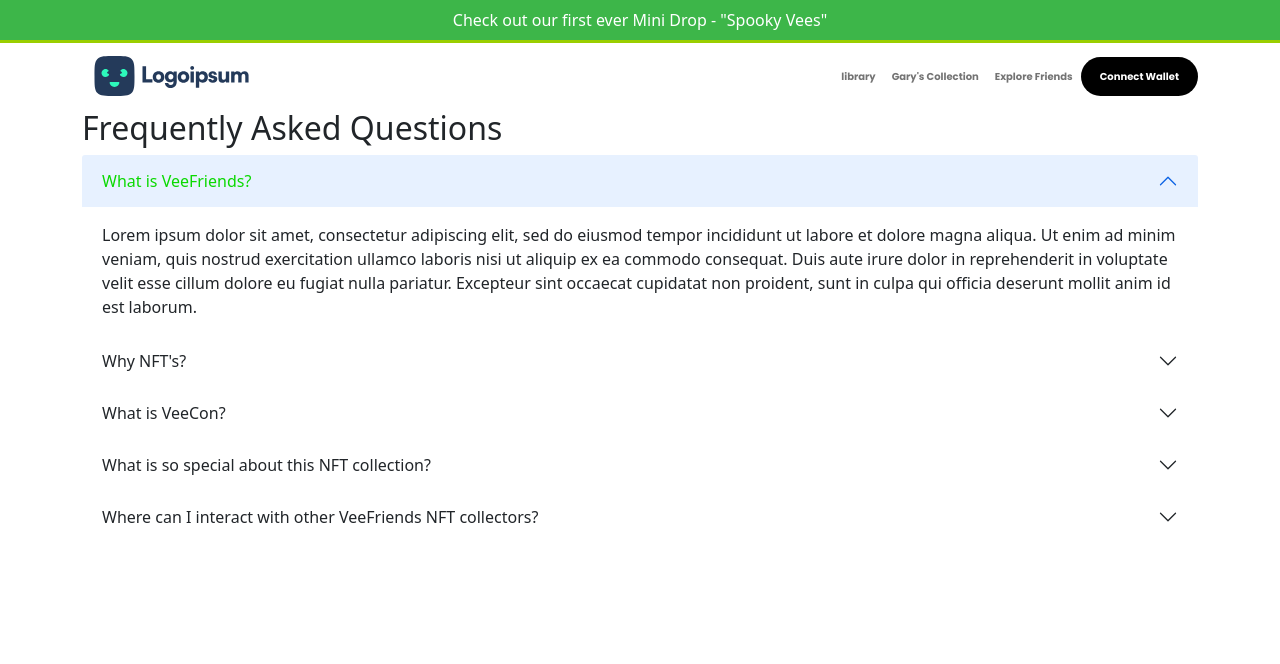
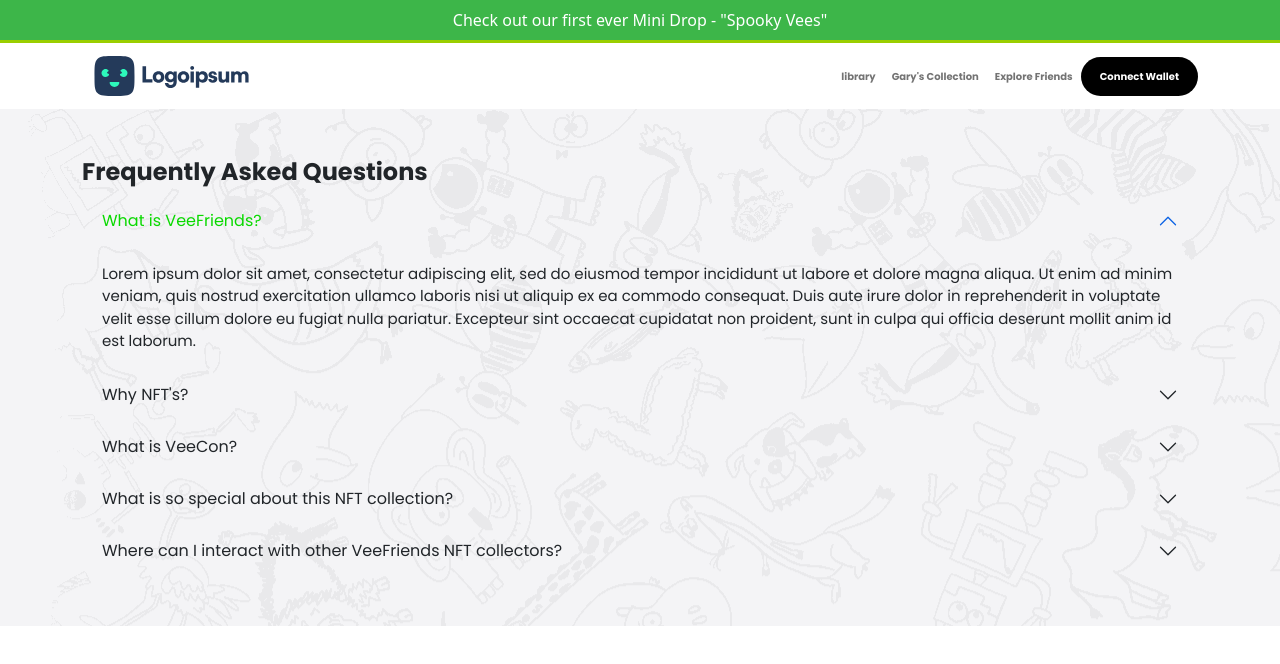
Before and after one commit to asadaziz3536/vee_friends, a React (Create React App) app: page / in a window 1280 px wide. Both pictures are taken after a click on the button "What is VeeFriends?". Shown: the top 664 px of the page. Built offline with nearby package versions, Linux system fonts and the light colour scheme.

Commit message:
faq completed

```diff
--- a/public/style.css
+++ b/public/style.css
@@ -1,6 +1,11 @@
 @font-face {
     font-family: "Poppins-Bold";
     src: url(assets/fonts/Poppins-Bold.ttf);
+}
+
+@font-face {
+    font-family: "Poppins-Regular";
+    src: url(assets/fonts/Poppins-Regular.ttf);
 }
 
 .header-wrapper .navbar-collapse .custom-btn {
@@ -12,12 +17,12 @@
 }
 
 .announcement-bar {
-    background-color: #3DB649;
+    background-color: #3db649;
     color: #fff;
 }
 
 .custom-nav {
-    border-top: 3px solid #9ACE00;
+    border-top: 3px solid #9ace00;
 }
 
 .custom-nav a {
@@ -32,6 +37,10 @@
 
 /* FAQ section */
 
+.faq-main-wrapper {
+    padding: 49px;
+}
+
 .accordion-wrapper .accordion-item {
     border: none;
 }
@@ -42,7 +51,32 @@
 
 .accordion-wrapper .accordion-button:not(.collapsed) {
     box-shadow: none;
-    color: #0AD900;
+    color: #0ad900;
+    background-color: transparent;
+}
+
+.faq-header-font {
+    font-family: "Poppins-Bold";
+    font-size: 24px;
+}
+
+.faq-same-heading {
+    font-family: "Poppins-Regular";
+}
+
+.faq-same-body {
+    font-family: "Poppins-Regular";
+    font-size: 15px;
+}
+
+.faq-main-wrapper {
+    background: transparent url("/assets/images/faq-background.png") 0% 0% no-repeat padding-box;
+    opacity: 1;
+}
+
+.accordion-wrapper .accordion-button,
+.accordion-wrapper .accordion-item {
+    background-color: transparent;
 }
 
 
--- a/src/components/Faqs.jsx
+++ b/src/components/Faqs.jsx
@@ -6,11 +6,11 @@ const Faqs = () => {
         <div className='faq-main-wrapper'>
         <Container className='faq-container'>
 
-            <Accordion className='accordion-wrapper' style={{maxWidth: '1366px', margin: 'auto'}}>
-            <h2>Frequently Asked Questions</h2>
+            <Accordion className='accordion-wrapper' style={{maxWidth: '1366px', margin: 'auto', }}>
+            <h2 className='faq-header-font'>Frequently Asked Questions</h2>
                 <Accordion.Item eventKey="0">
-                    <Accordion.Header>What is VeeFriends?</Accordion.Header>
-                    <Accordion.Body>
+                    <Accordion.Header className='faq-same-heading'>What is VeeFriends?</Accordion.Header>
+                    <Accordion.Body className='faq-same-body'>
                         Lorem ipsum dolor sit amet, consectetur adipiscing elit, sed do eiusmod
                         tempor incididunt ut labore et dolore magna aliqua. Ut enim ad minim
                         veniam, quis nostrud exercitation ullamco laboris nisi ut aliquip ex ea
@@ -21,8 +21,8 @@ const Faqs = () => {
                     </Accordion.Body>
                 </Accordion.Item>
                 <Accordion.Item eventKey="1">
-                    <Accordion.Header>Why NFT's?</Accordion.Header>
-                    <Accordion.Body>
+                    <Accordion.Header className='faq-same-heading'>Why NFT's?</Accordion.Header>
+                    <Accordion.Body className='faq-same-body'>
                         Lorem ipsum dolor sit amet, consectetur adipiscing elit, sed do eiusmod
                         tempor incididunt ut labore et dolore magna aliqua. Ut enim ad minim
                         veniam, quis nostrud exercitation ullamco laboris nisi ut aliquip ex ea
@@ -35,8 +35,8 @@ const Faqs = () => {
 
 
                 <Accordion.Item eventKey="2">
-                    <Accordion.Header>What is VeeCon?</Accordion.Header>
-                    <Accordion.Body>
+                    <Accordion.Header className='faq-same-heading'>What is VeeCon?</Accordion.Header>
+                    <Accordion.Body className='faq-same-body'>
                         Lorem ipsum dolor sit amet, consectetur adipiscing elit, sed do eiusmod
                         tempor incididunt ut labore et dolore magna aliqua. Ut enim ad minim
                         veniam, quis nostrud exercitation ullamco laboris nisi ut aliquip ex ea
@@ -48,8 +48,8 @@ const Faqs = () => {
                     </Accordion.Item>
 
                     <Accordion.Item eventKey="3">
-                    <Accordion.Header>What is so special about this NFT collection?</Accordion.Header>
-                    <Accordion.Body>
+                    <Accordion.Header className='faq-same-heading'>What is so special about this NFT collection?</Accordion.Header>
+                    <Accordion.Body className='faq-same-body'>
                         Lorem ipsum dolor sit amet, consectetur adipiscing elit, sed do eiusmod
                         tempor incididunt ut labore et dolore magna aliqua. Ut enim ad minim
                         veniam, quis nostrud exercitation ullamco laboris nisi ut aliquip ex ea
@@ -61,8 +61,8 @@ const Faqs = () => {
                     </Accordion.Item>
 
                     <Accordion.Item eventKey="4">
-                    <Accordion.Header>Where can I interact with other VeeFriends NFT collectors?</Accordion.Header>
-                    <Accordion.Body>
+                    <Accordion.Header className='faq-same-heading'>Where can I interact with other VeeFriends NFT collectors?</Accordion.Header>
+                    <Accordion.Body className='faq-same-body'>
                         Lorem ipsum dolor sit amet, consectetur adipiscing elit, sed do eiusmod
                         tempor incididunt ut labore et dolore magna aliqua. Ut enim ad minim
                         veniam, quis nostrud exercitation ullamco laboris nisi ut aliquip ex ea
```
Also changed, not shown: public/assets/images/faq-background.png (added).
